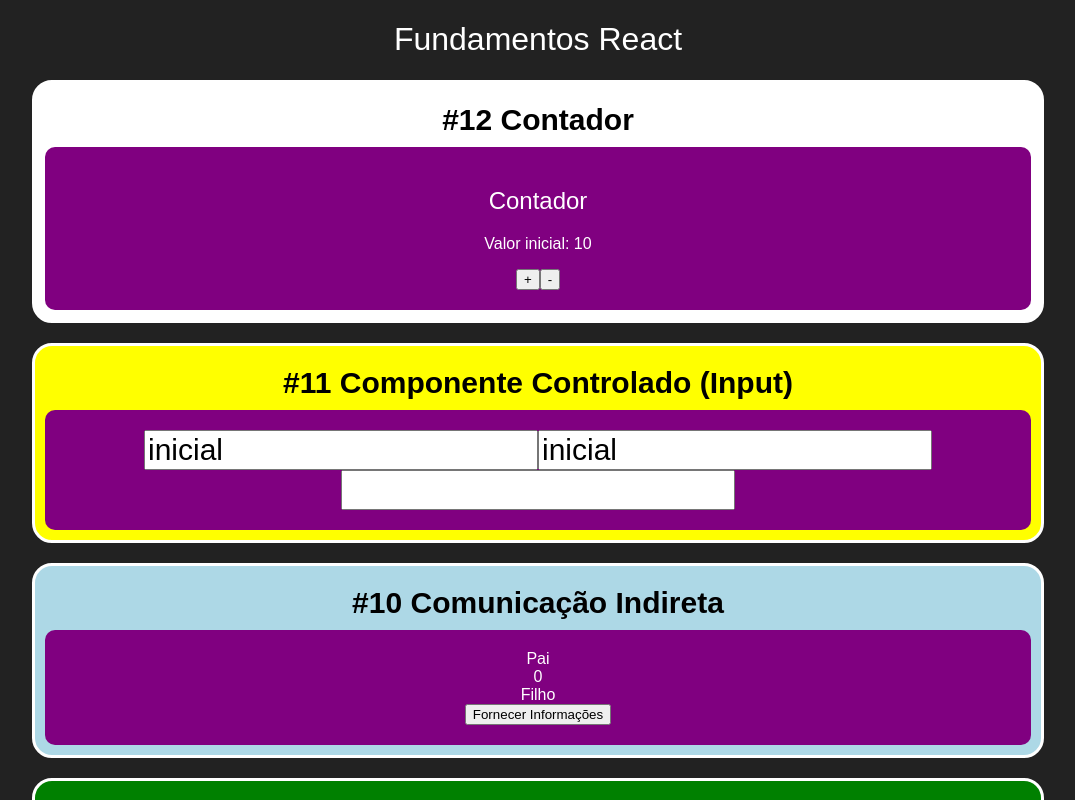
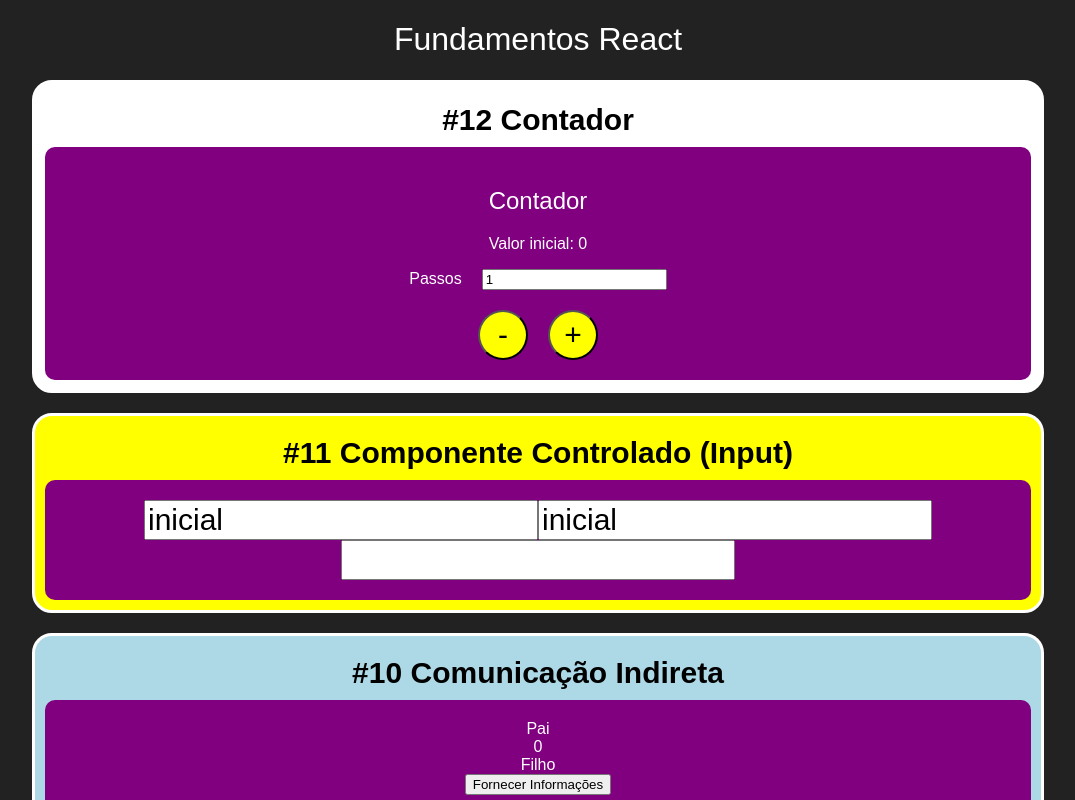
Before and after one commit to lubomfim/aprendendo-react, a React (Create React App) app in the folder aulas/fundamentos/: page / in a window 1280 px wide. Shown: the top 800 px of the page, without its empty margins (102-1177 px from the left). Built offline with nearby package versions, Linux system fonts and the light colour scheme.

Commit message:
Aula de Componente Classe'

```diff
--- a/aulas/fundamentos/src/App.jsx
+++ b/aulas/fundamentos/src/App.jsx
@@ -22,7 +22,7 @@ const App = props =>
     <h1>Fundamentos React</h1>
    <div className="container">
     <Card titulo="#12 Contador" color="white">
-      <Contador numeroInicial={10} />
+      <Contador />
     </Card>
     <Card titulo="#11 Componente Controlado (Input)" color="yellow">
       <Input />
--- /dev/null
+++ b/aulas/fundamentos/src/components/contador/Contador.css
@@ -0,0 +1,14 @@
+.contador button {
+  border-radius: 50%;
+  font-size: 30px;
+  width: 50px;
+  height: 50px;
+  color: black;
+  background-color: yellow;
+  outline: none;
+  cursor: pointer;
+}
+
+.contador button:first-of-type {
+  margin-right: 20px;
+}
--- a/aulas/fundamentos/src/components/contador/Contador.jsx
+++ b/aulas/fundamentos/src/components/contador/Contador.jsx
@@ -1,26 +1,36 @@
 import React, { Component } from 'react'
+import './Contador.css'
 
 class Contador extends Component {
    state = {
-    inicial: this.props.numeroInicial
+    inicial: 0,
+    passos: 1
   }
 
   inc = () => {
-    this.setState({inicial: this.state.inicial + 1})
+    this.setState({inicial: this.state.inicial + this.state.passos})
   }
 
   dec = () => {
-    this.setState({inicial: this.state.inicial - 1})
+    this.setState({inicial: this.state.inicial - this.state.passos})
+  }
+
+  passos = (passo) => {
+    this.setState({passos: parseInt(passo)})
   }
 
 
   render() {
     return (
-      <div>
+      <div className="contador">
         <h2>Contador</h2>
         <p>Valor inicial: {this.state.inicial}</p>
+        <div style={{ marginBottom: 20}}>
+          <label htmlFor="passinho" style={{marginRight: 20}}>Passos</label>
+          <input id="passinho" type="number" value={this.state.passos} onChange={e => this.passos(e.target.value)}/>
+        </div>
+        <button onClick={this.dec}>-</button>
         <button onClick={this.inc}>+</button>
-        <button onClick={this.dec}>-</button>
       </div>
     )
   }
```
Also changed, not shown: 1 other file (tests, documents, lock files or other folders).
